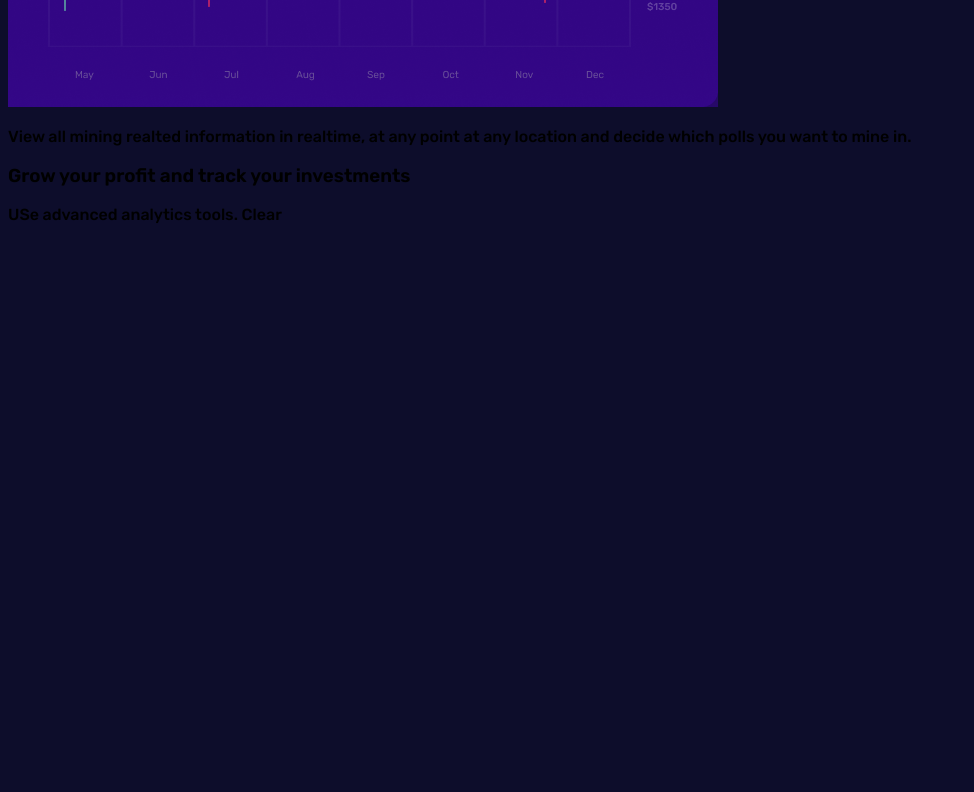
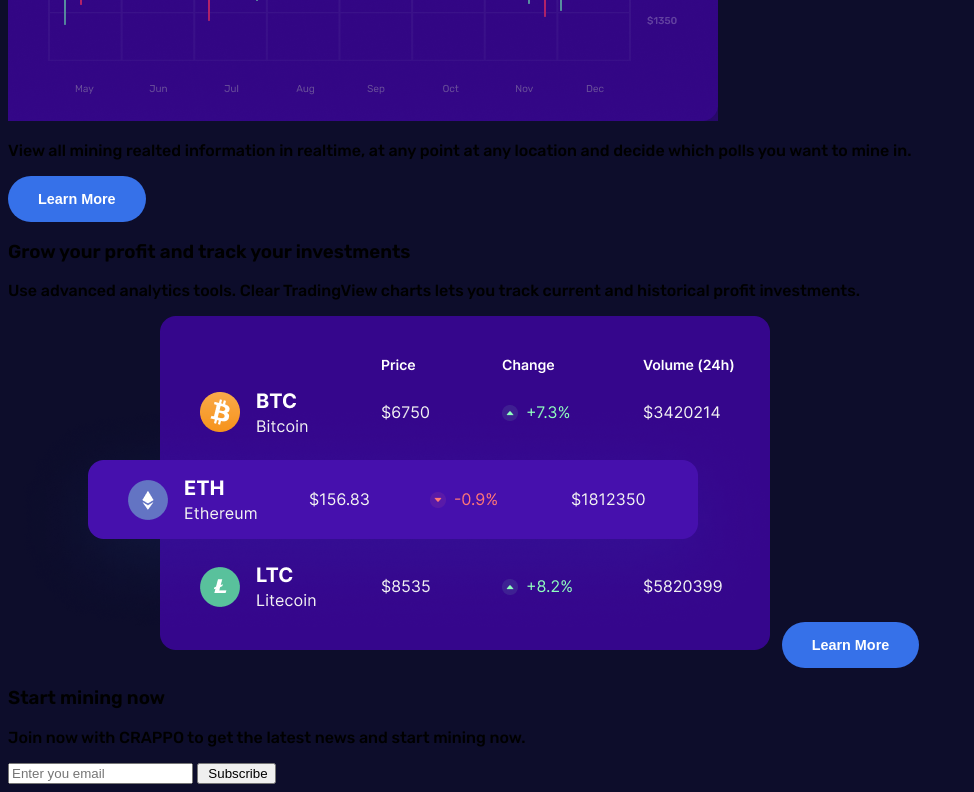
Before and after one commit to DevUKay/CRAPPO_website_Challenge, a website built with Vite: page index.html in a window 1280 px wide. Shown: the part 3304-4096 px from the top of the page, without its empty margins (0-974 px from the left). Before the commit the page ends 3544 px from the top, so only its background shows below. Built offline with nearby package versions, Linux system fonts and the light colour scheme.

Commit message:
Update index.html

```diff
--- a/index.html
+++ b/index.html
@@ -115,7 +115,7 @@
         Exercitation veniam consequat sunt nostrud amet.
       </p>
 
-      <!--------------------------- input field---------------------------->
+      <!------------------ input field ---------------------------->
 
       <div class="input-field">
         <form action="#">
@@ -137,6 +137,7 @@
     <div class="trade-securely">
       <h3>Trade securely and market the high growth cryptocurrencies.</h3>
 
+      <!--------------------------------------------------->
       <div class="cards">
         <div class="section-1">
           <img src="assets/bitcon.png" alt="Bitcoin logo" />
@@ -148,6 +149,8 @@
             Start mining <i class="fa-solid fa-circle-chevron-right"></i>
           </button>
         </div>
+
+        <!--------------------------------------------------->
         <div class="section-2">
           <img src="assets/ethereum.png" alt="ethereum logo" />
           <h3>Ethereum <span>ETH</span></h3>
@@ -159,6 +162,7 @@
             Start mining <i class="fa-solid fa-circle-chevron-right"></i>
           </button>
         </div>
+        <!--------------------------------------------------->
         <div class="section-3">
           <img src="assets/litecoin.png" alt="litecoin logo" />
           <h3>Litecoin <span> LTC</span></h3>
@@ -174,36 +178,57 @@
     </div>
 
     <!---------------------- MARKET SENTIMENTS, PORTFOLIO SECTION ------------------------>
-    <div class="market-sentiment">
+
+    <div class="sect-1">
       <h2>
         Market sentiments, portfolio, and run the infrastructure of your choice
       </h2>
+
       <!---------------------- invest Smart ------------------------>
-      <h3>invest Samrt</h3>
+      <h3>invest Smart</h3>
       <p>
         Get full statistics information about the behaviour of buyers and seller
         will help you to make the decision.
       </p>
       <img src="assets/feature-1-img.png" alt=" feature-1-image" />
+      <button class="btn">Learn More</button>
     </div>
     <!-------------------- detailed statistics --------------------->
 
-    <div class="detailed-stats">
+    <div class="sect-2">
       <img src="assets/feature-2-img.png" alt=" chart image" />
       <p>
         View all mining realted information in realtime, at any point at any
         location and decide which polls you want to mine in.
       </p>
+      <button class="btn">Learn More</button>
     </div>
 
     <!---------------------- Grow your profit  -------------------->
-    <div class="grow-profit">
+
+    <div class="sect-3">
       <h3>Grow your profit and track your investments</h3>
-      <p>USe advanced analytics tools. Clear</p>
+      <p>
+        Use advanced analytics tools. Clear TradingView charts lets you track
+        current and historical profit investments.
+      </p>
+      <img src="assets/feature-3-img.png" alt="bitcoin charts" />
+      <button class="btn">Learn More</button>
     </div>
 
     <!---------------------- Start mining now  ------------------------>
-
+    <div class="blue-card">
+      <div class="left">
+        <h3>Start mining now</h3>
+        <p>Join now with CRAPPO to get the latest news and start mining now.</p>
+      </div>
+      <div class="form">
+        <form action="#">
+          <input type="text" placeholder="Enter you email" />
+          <input type="submit" value=" Subscribe" />
+        </form>
+      </div>
+    </div>
     <!---------------------- FOOTER ------------------------>
   </body>
 </html>
```
